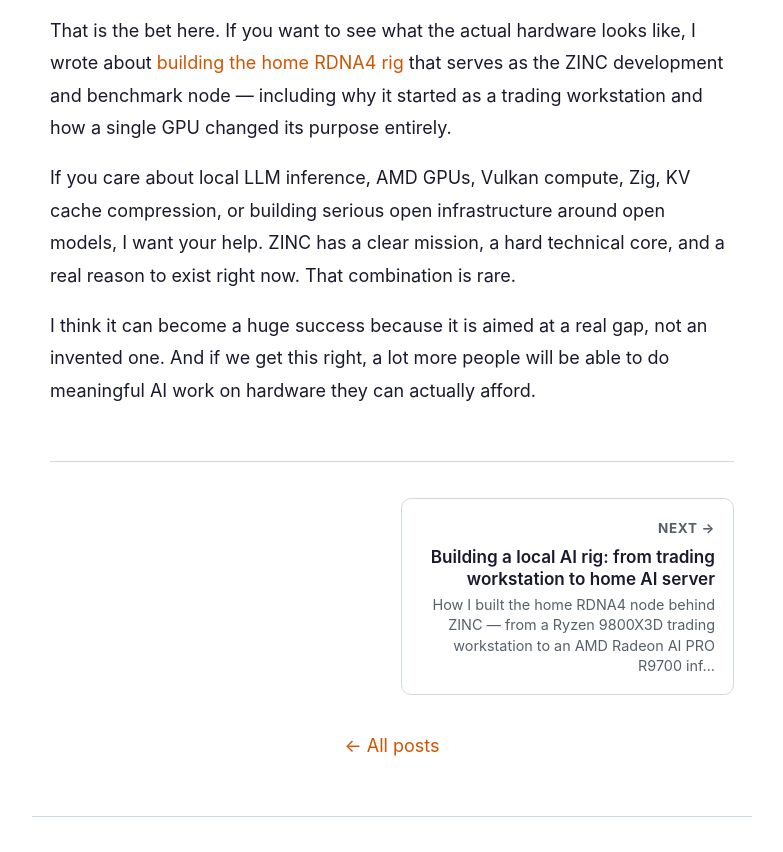
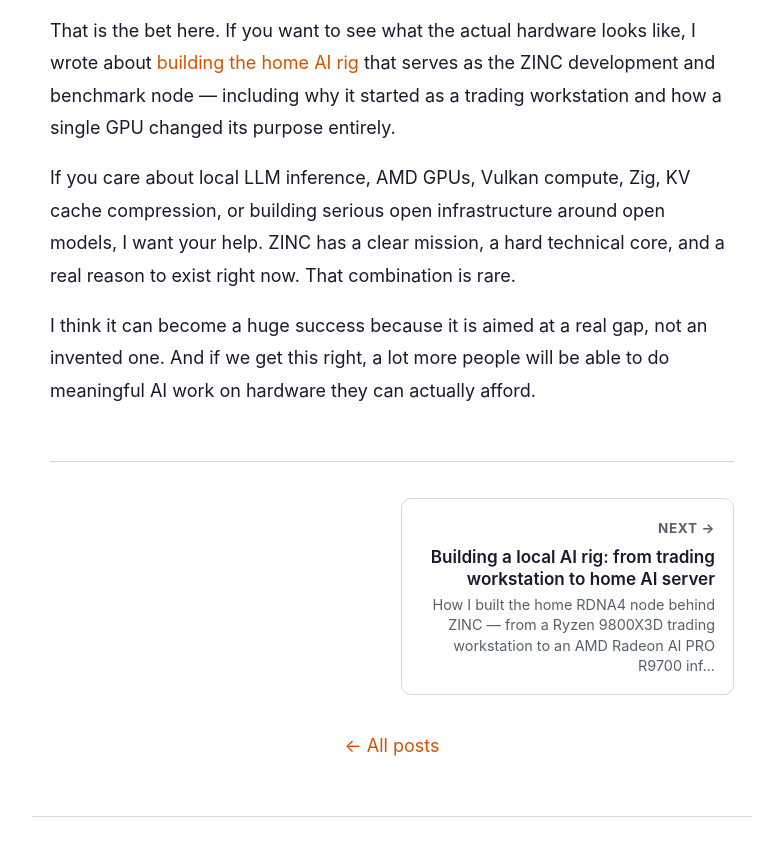
Before and after one commit to zolotukhin/zinc, an Astro site in the folder site/: page /blog/2026-03-25-why-we-are-building-zinc in a window 1280 px wide. Shown: the part 7216-8068 px from the top of the page, without its empty margins (248-1031 px from the left). Built offline with nearby package versions, Linux system fonts and the light colour scheme; Astro itself is replaced by a stand-in of ours; some packages are replaced by stand-ins of ours.

Commit message:
Rename build article to building-a-local-ai-rig, update cross-link

```diff
--- a/site/src/content/posts/2026-03-25-why-we-are-building-zinc.md
+++ b/site/src/content/posts/2026-03-25-why-we-are-building-zinc.md
@@ -110,7 +110,7 @@ If that happens, ZINC will not just be another inference engine. It will become
 
 I am building ZINC because I think the next wave of local AI infrastructure will be won by projects that are brutally practical. The winners will load the models people already use, run on the hardware people already own, expose the APIs people already integrate, and attack the real bottlenecks instead of hiding from them.
 
-That is the bet here. If you want to see what the actual hardware looks like, I wrote about [building the home RDNA4 rig](/blog/2026-03-26-inside-the-home-rdna4-setup-behind-zinc) that serves as the ZINC development and benchmark node — including why it started as a trading workstation and how a single GPU changed its purpose entirely.
+That is the bet here. If you want to see what the actual hardware looks like, I wrote about [building the home AI rig](/blog/2026-03-26-building-a-local-ai-rig) that serves as the ZINC development and benchmark node — including why it started as a trading workstation and how a single GPU changed its purpose entirely.
 
 If you care about local LLM inference, AMD GPUs, Vulkan compute, Zig, KV cache compression, or building serious open infrastructure around open models, I want your help. ZINC has a clear mission, a hard technical core, and a real reason to exist right now. That combination is rare.
 
```
Also changed, not shown: site/src/content/posts/2026-03-26-building-a-local-ai-rig.md (renamed from site/src/content/posts/2026-03-26-inside-the-home-rdna4-setup-behind-zinc.md).
